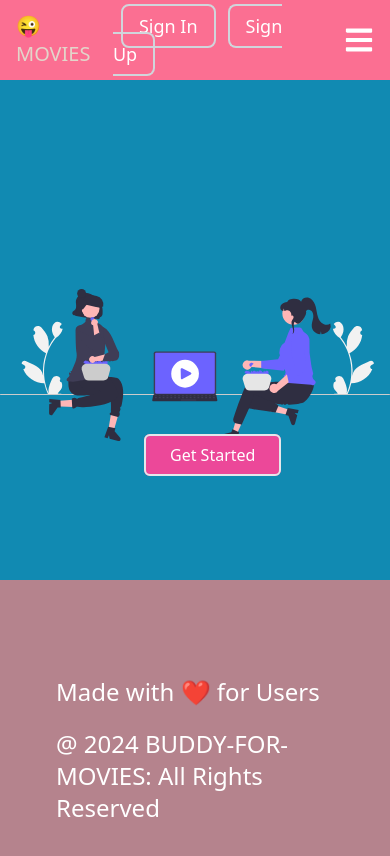
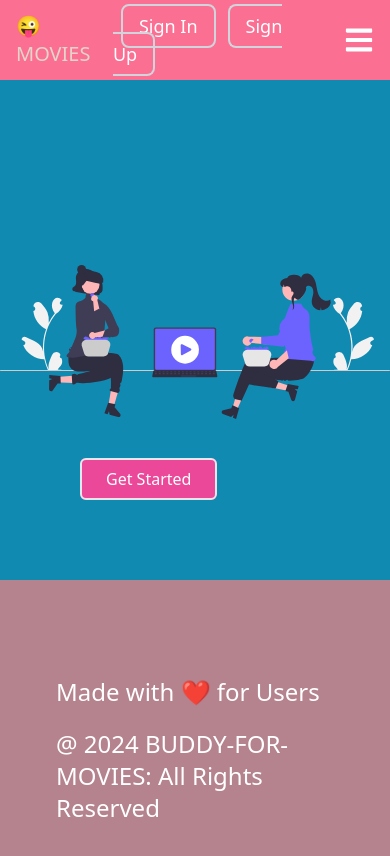
Before and after one commit to Abhisheklodha01/buddy-for-movies, a React (Vite) app in the folder client/: page / in a window 390 px wide. Shown: the top 856 px of the page. Built offline with nearby package versions, Linux system fonts and the light colour scheme; no server answers.

Commit message:
solving Get started button allingment

```diff
--- a/client/src/components/HomePage.jsx
+++ b/client/src/components/HomePage.jsx
@@ -10,11 +10,15 @@ const HomePage = () => {
     <div className="h-[500px] md:h-[615px] bg-[#118ab2] flex items-center justify-center">
       <div className="pt-24 md:pt-0">
         <img src={HomeSvg} alt="HomeSvg" />
+        <div className="sm:hidden">
+        <br />
+        <br />
+        </div>
         <Link
         to={
           isAuthenticated ? "/home" : "/signup"
         }
-        className="py-2 px-6 border-2 mt-10 ml-36
+        className="py-2 px-6 border-2 mt-10 ml-20
         md:ml-[300px] rounded-md text-white bg-pink-500">
           Get Started
         </Link>
```
